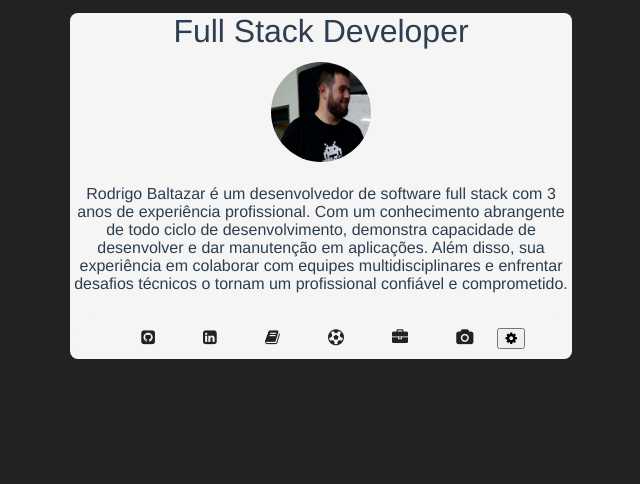
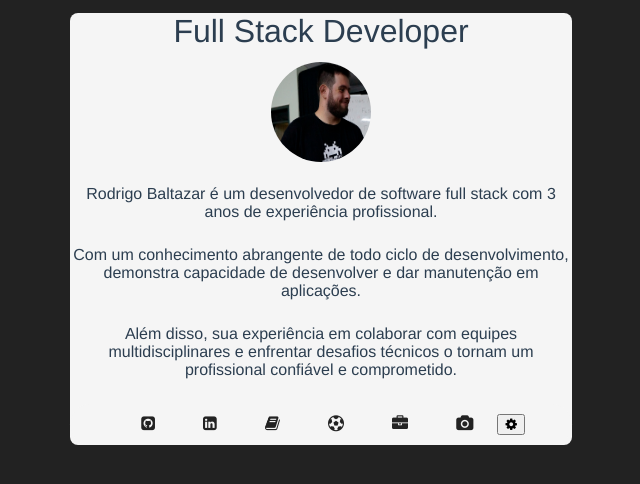
Before and after one commit to RodrigoBaltazar/site-pessoal, a Vue app in the folder app/: page / in a window 1280 px wide. Shown: the top 484 px of the page, without its empty margins (319-959 px from the left). Built offline with nearby package versions, Linux system fonts and the light colour scheme.

Commit message:
altera texto2

```diff
--- a/app/src/components/BaltazarBackworld.vue
+++ b/app/src/components/BaltazarBackworld.vue
@@ -6,11 +6,13 @@
         <img src="../assets/foto.png" alt="Avatar" class="avatar">
       </div>
       <p id="bio">
-      Rodrigo Baltazar é um desenvolvedor de software full stack com 3 anos de experiência profissional.
-
-Com um conhecimento abrangente de todo ciclo de desenvolvimento, demonstra capacidade de desenvolver e dar manutenção em aplicações.
-
-Além disso, sua experiência em colaborar com equipes multidisciplinares e enfrentar desafios técnicos o tornam um profissional confiável e comprometido.
+        Rodrigo Baltazar é um desenvolvedor de software full stack com 3 anos de experiência profissional.
+      </p>
+      <p id="bio">
+        Com um conhecimento abrangente de todo ciclo de desenvolvimento, demonstra capacidade de desenvolver e dar manutenção em aplicações.
+      </p>
+      <p id="bio">
+      Além disso, sua experiência em colaborar com equipes multidisciplinares e enfrentar desafios técnicos o tornam um profissional confiável e comprometido.
       </p>
       <div class="buttons">
         <a href="https://github.com/RodrigoBaltazar">
```
